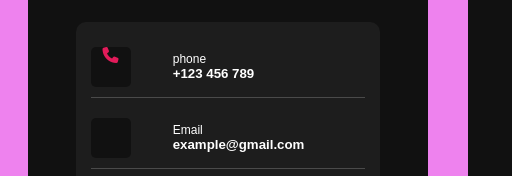
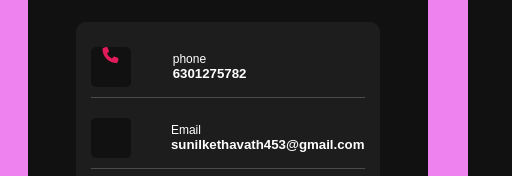
Before and after one commit to sunilnaik-github/Portfolio.website, a plain HTML site: page index.html in a window 1280 px wide. Shown: the part 401-577 px from the top of the page, 0-512 px from the left. Drawn offline with Linux system fonts and the light colour scheme; some icons are missing.

Commit message:
Update index.html

```diff
--- a/index.html
+++ b/index.html
@@ -32,7 +32,7 @@
                         </div>
                         <div class="content">
                             <span> phone</span>
-                            <h5>+123 456 789</h5>
+                            <h5>6301275782</h5>
                         </div>
                     </div>
                     <div class="row">
@@ -41,7 +41,7 @@
                         </div>
                         <div class="content">
                             <span> Email</span>
-                            <h5>example@gmail.com</h5>
+                            <h5>sunilkethavath453@gmail.com</h5>
                         </div>
                     </div>
                     <div class="row">
```
